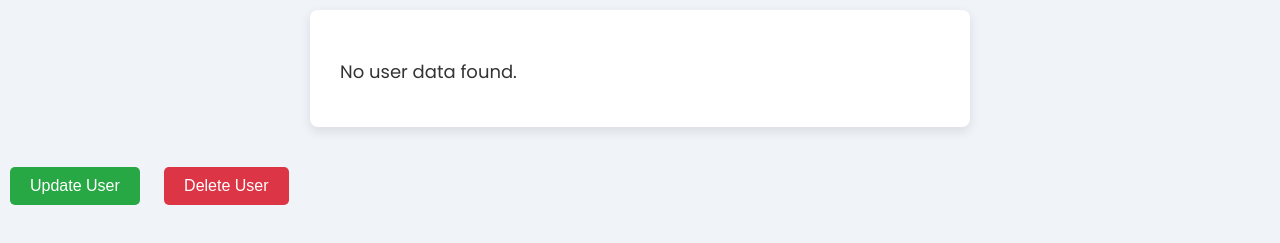
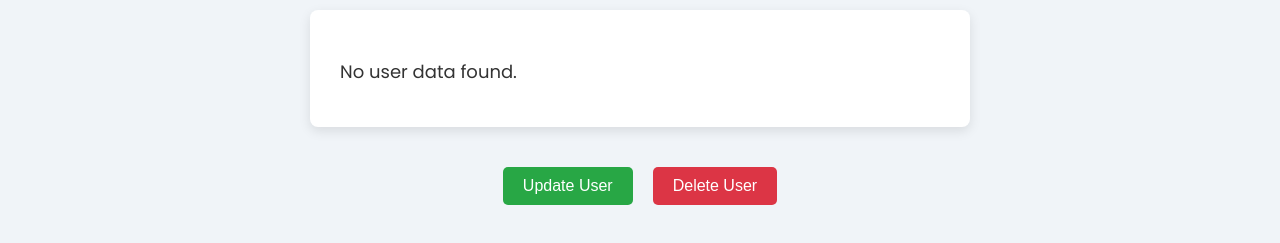
Before and after one commit to MrAlfaa/Cloud-Computing-Assignment, a plain HTML site: page user-view.html in a window 1280 px wide. Shown: the part 187-430 px from the top of the page. Drawn offline with Linux system fonts and the light colour scheme.

Commit message:
minor changes

```diff
--- a/user-view.html
+++ b/user-view.html
@@ -83,6 +83,13 @@
             color: #2ef014;
         }
 
+        /* Button container */
+        .button-container {
+            display: flex;
+            justify-content: center;
+            margin-top: 20px;
+        }
+
         #updateButton, #deleteButton {
             display: inline-block;
             margin: 10px;
@@ -119,6 +126,10 @@
                 padding: 20px;
             }
 
+            .button-container {
+                flex-direction: column;
+            }
+
             #updateButton, #deleteButton {
                 width: 100%;
                 margin: 10px 0;
@@ -145,8 +156,11 @@
 
 <div id="userDetails"></div>
 
-<button id="updateButton">Update User</button>
-<button id="deleteButton">Delete User</button>
+<!-- Centered button container -->
+<div class="button-container">
+    <button id="updateButton">Update User</button>
+    <button id="deleteButton">Delete User</button>
+</div>
 
 <script>
     document.addEventListener('DOMContentLoaded', function () {
```
